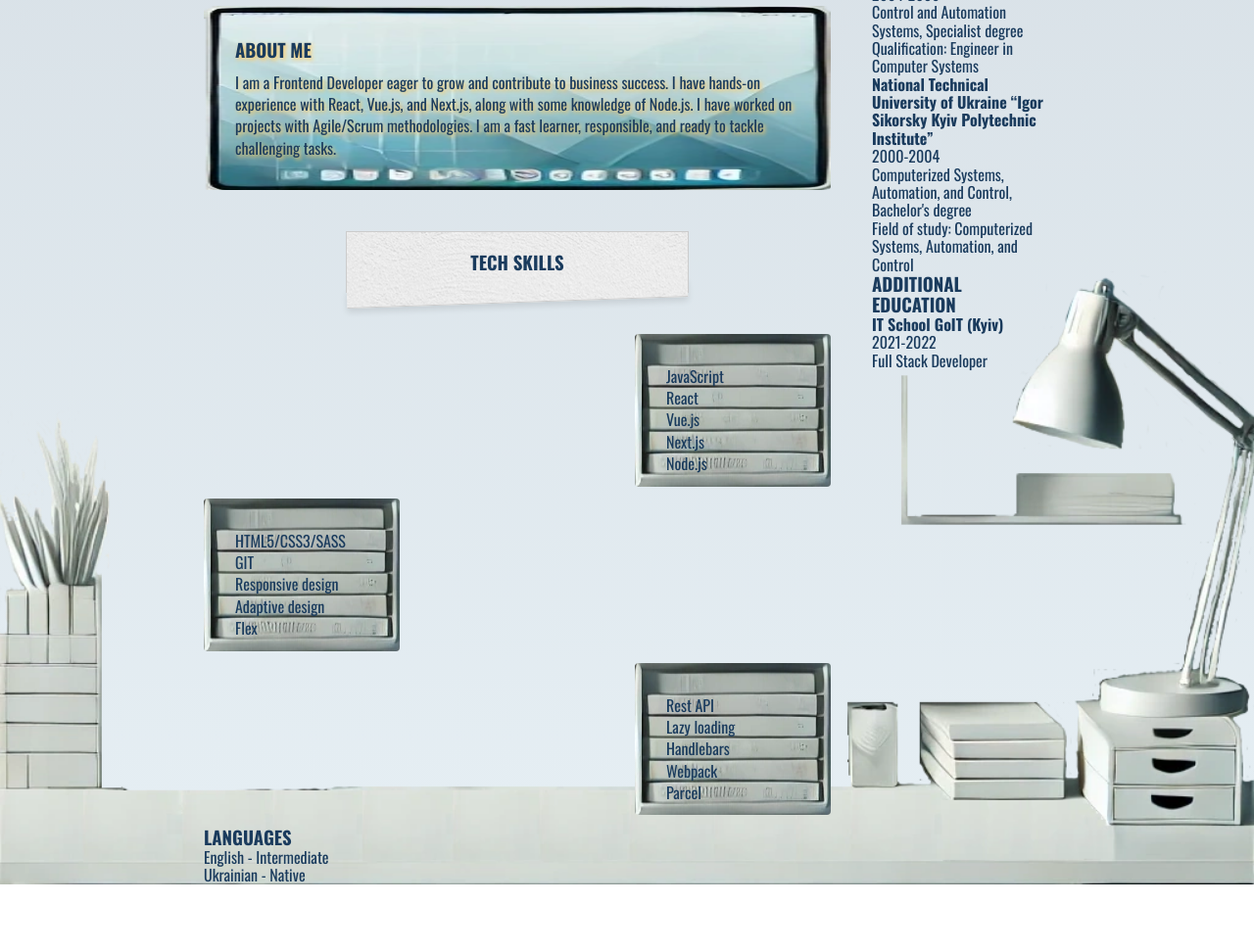
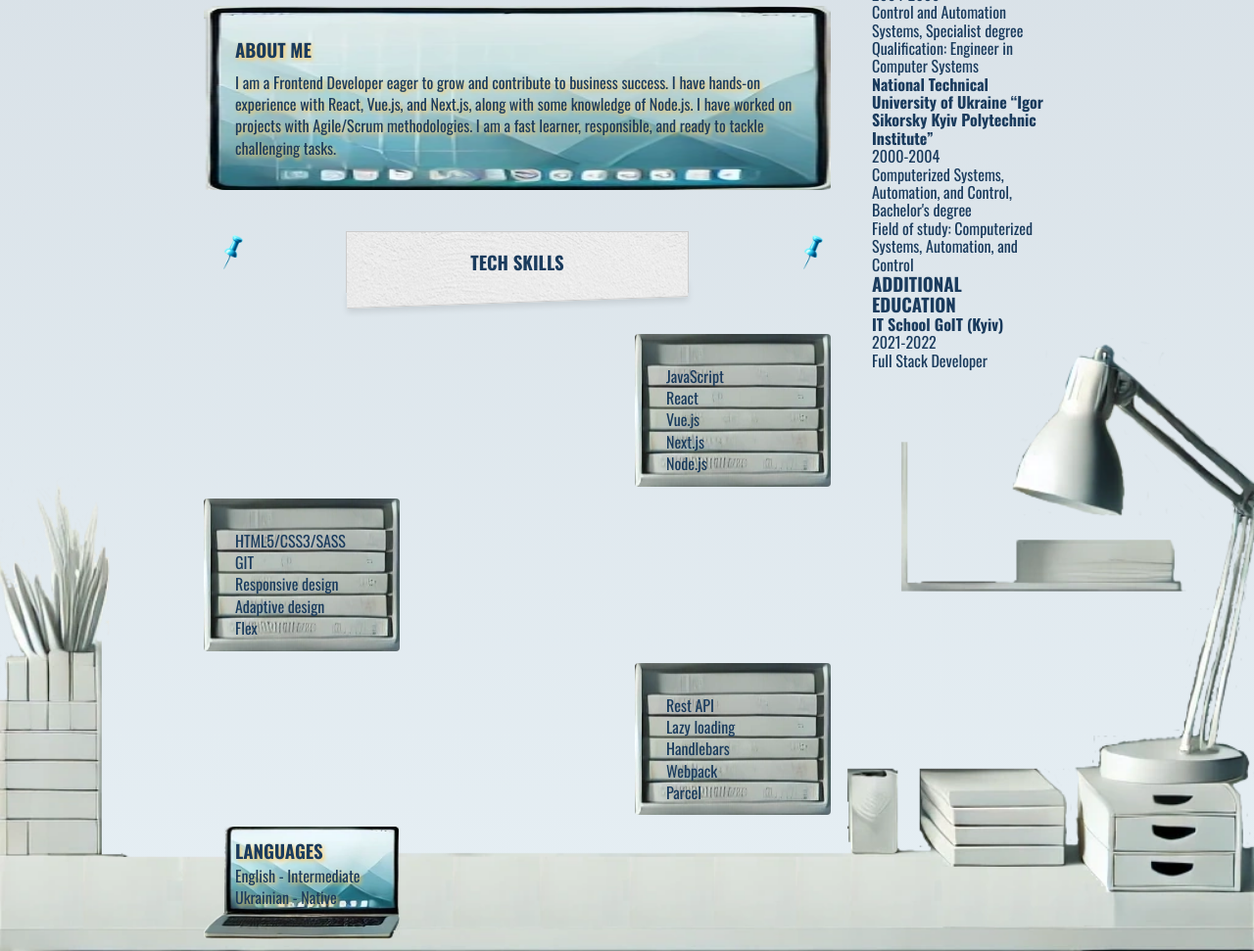
Before and after one commit to nadiiahonchar1/portfolio, a plain HTML site: page index.html in a window 1280 px wide. Shown: the part 748-1719 px from the top of the page at 98% size. Before the commit the page ends 1651 px from the top, so only its background shows below. Drawn offline with nearby package versions, Linux system fonts and the light colour scheme.

Commit message:
added language

```diff
--- a/css/styles.css
+++ b/css/styles.css
@@ -82,6 +82,10 @@ h6 {
   border-top: 1px solid #ccc;
   border-left: 1px solid #ccc;
   border-right: 1px solid #ccc;
+  position: relative;
+}
+
+.tech-skills {
   position: relative;
 }
 
@@ -182,7 +186,6 @@ img {
 .tech-skills-section {
   width: 200px;
   height: auto;
-  /* margin: 0 auto; */
   padding: 32px;
   padding-bottom: 12px;
   background-image: url('/assets/books.webp');
@@ -202,6 +205,28 @@ img {
   margin-right: auto;
 }
 
+.languages {
+  width: 200px;
+  height: auto;
+  padding: 32px;
+  padding-top: 12px;
+  background-image: url('/assets/laprop.webp');
+  background-size: 200px 100%;
+  background-repeat: no-repeat;
+  border-radius: 4px;
+  overflow: hidden;
+  line-height: 1.4;
+  margin-bottom: 12px;
+  text-shadow: 2px 2px 4px #ffcc66;
+  transition: transform 0.3s ease-in-out;
+}
+
+.languages:hover,
+.languages:focus,
+.languages:active {
+  transform: scale(1.1);
+}
+
 @media (min-width: 601px) {
   .container {
     max-width: 540px;
--- a/index.html
+++ b/index.html
@@ -77,6 +77,8 @@
             </div>
             <div class="tech-skills">
               <h3>TECH SKILLS</h3>
+              <span class="knopka left"></span>
+              <span class="knopka right"></span>
               <ul>
                 <div class="tech-skills-section margin-left">
                   <li>JavaScript</li>
```
Also changed, not shown: assets/knopka.png (deleted).
